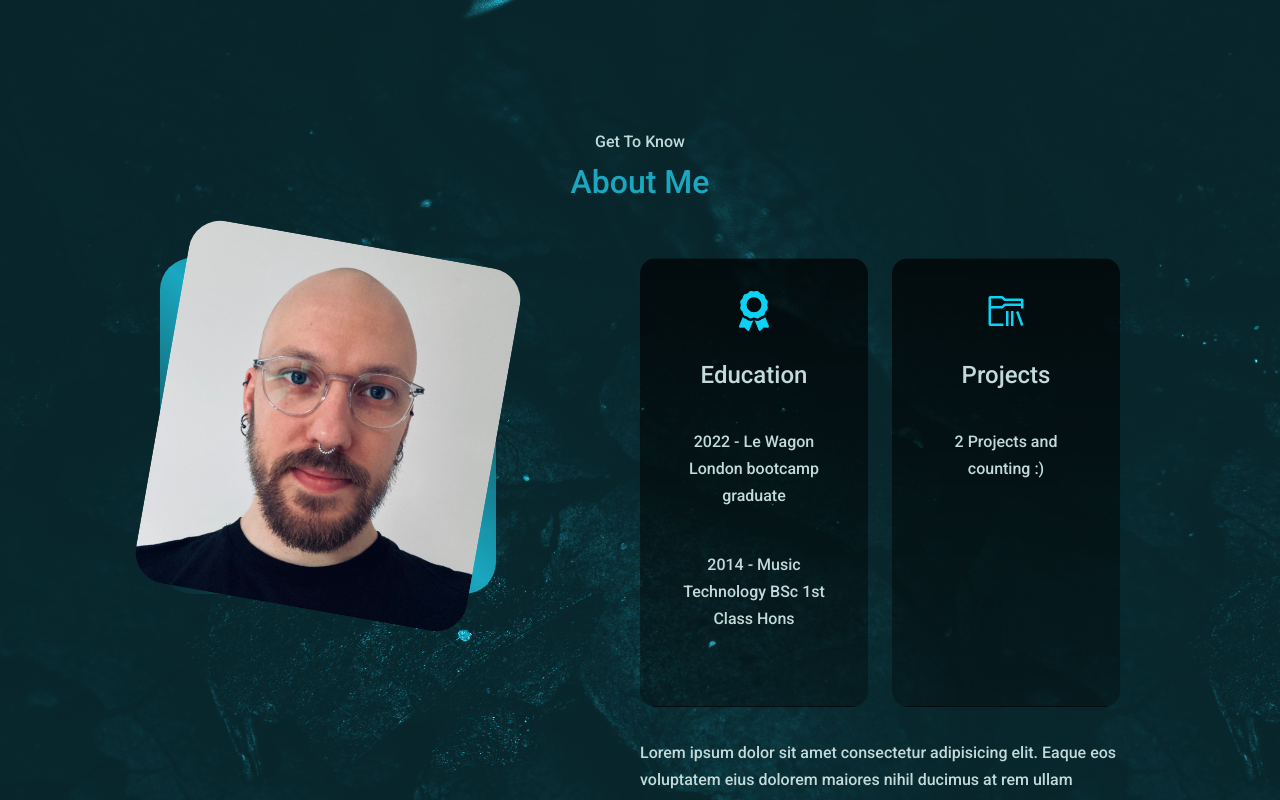
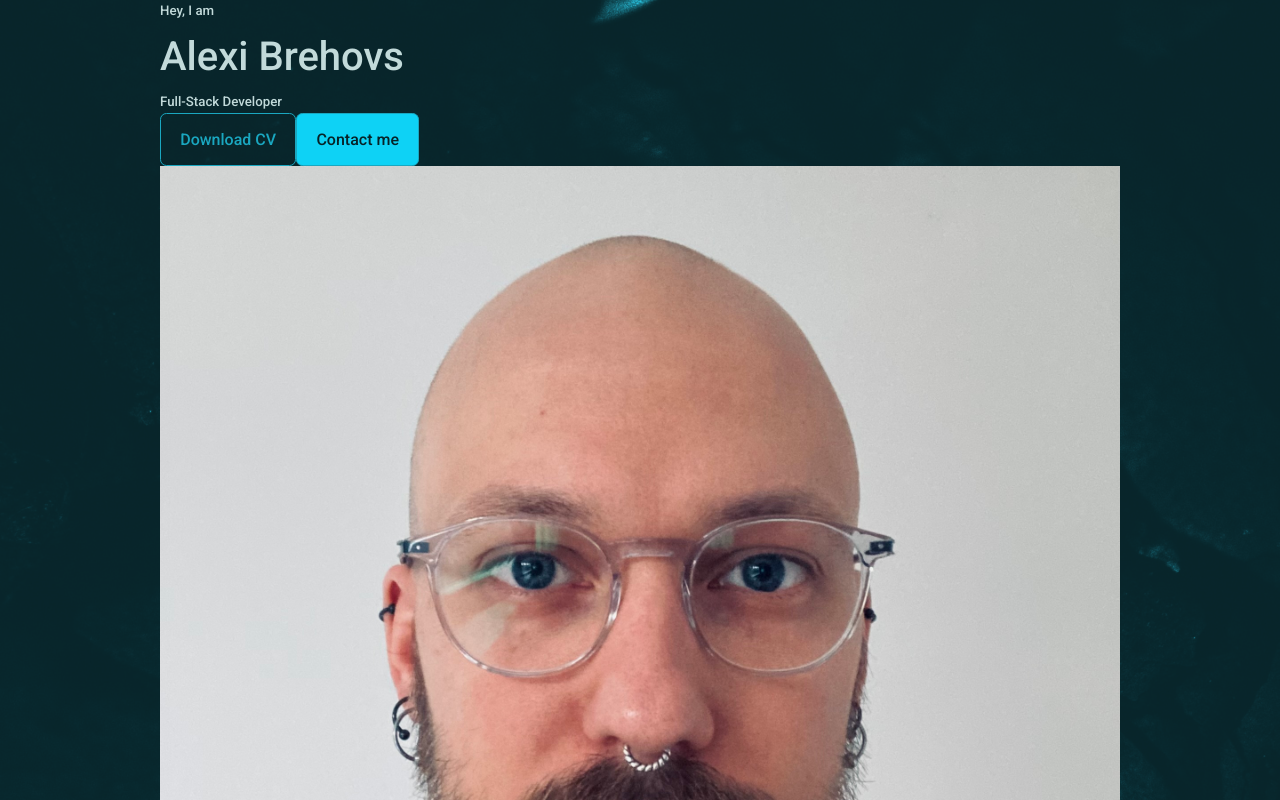
Before and after one commit to alexibee/portfolio, a React (Create React App) app: page / in a window 1280 px wide. Shown: the top 800 px of the page. Built offline with nearby package versions, Linux system fonts and the light colour scheme.

Commit message:
ctas and photo

```diff
--- a/src/App.jsx
+++ b/src/App.jsx
@@ -1,12 +1,18 @@
 import React from 'react'
+import Header from './components/header/Header'
 import About from './components/about/About'
+import Experience from './components/experience/Experience'
 import Portfolio from './components/portfolio/Portfolio'
+import Footer from './components/footer/Footer'
 
 const App = () => {
   return (
     <>
+        <Header />
         <About />
+        {/* <Experience /> */}
         <Portfolio/>
+        <Footer />
     </>
   )
 }
--- a/src/components/about/about.scss
+++ b/src/components/about/about.scss
@@ -13,7 +13,7 @@
   background: linear-gradient(
     45deg,
     transparent,
-   $color,
+    $color-bg-light,
     transparent
   );
   display: grid;
--- /dev/null
+++ b/src/components/footer/Footer.jsx
@@ -0,0 +1,9 @@
+import React from 'react'
+
+const Footer = () => {
+  return (
+    <div>Footer</div>
+  )
+}
+
+export default Footer
--- /dev/null
+++ b/src/components/header/CTA.jsx
@@ -0,0 +1,13 @@
+import React from 'react'
+import CV from '../../assets/CV.pdf'
+
+const CTA = () => {
+  return (
+    <div className='cta'>
+        <a href={CV} download className='btn'>Download CV</a>
+        <a href="#contact" className='btn btn-primary'>Contact me</a>
+      </div>
+  )
+}
+
+export default CTA
--- a/src/components/header/Header.jsx
+++ b/src/components/header/Header.jsx
@@ -0,0 +1,22 @@
+import React from 'react'
+import './header.scss'
+import CTA from './CTA'
+import ME from '../../assets/me.jpg'
+
+const Header = () => {
+  return (
+    <header>
+      <div className='container header__container'>
+        <h5> Hey, I am </h5>
+        <h1>Alexi Brehovs</h1>
+        <h5 className="text-light">Full-Stack Developer</h5>
+        <CTA />
+        <div className="me">
+          <img src={ME} alt="" />
+        </div>
+      </div>
+    </header>
+  )
+}
+
+export default Header
```
Also changed, not shown: src/components/experience/Experience.jsx (added), src/components/experience/experience.scss (added), src/components/footer/footer.scss (added), 1 other file (tests, documents, lock files or other folders).
